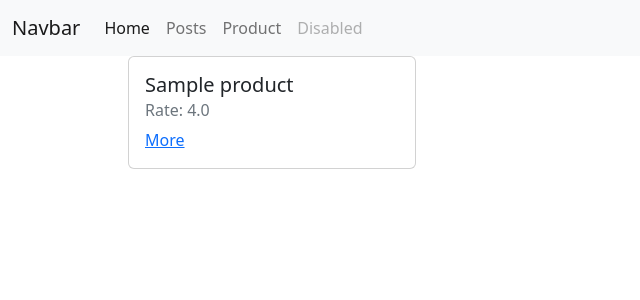
After one commit to SalavatSM/Salavat_Shakhnabiev_28-1, a Django app: page /products/ in a window 1280 px wide. The commit adds this page. Shown: the top 300 px of the page, without its empty margins (0-640 px from the left). Run offline with Django 4.2, Linux system fonts and the light colour scheme; tables that the repository leaves empty hold one stand-in row (values such as "Sample post").

Commit message:
Add new model Product, added it to DB, made func to display it.

```diff
--- a/posts/admin.py
+++ b/posts/admin.py
@@ -1,7 +1,10 @@
 from django.contrib import admin
 from posts.models import Post
+from posts.models import Product
+
 
 # Register your models here.
 
 
 admin.site.register(Post)
+admin.site.register(Product)
--- a/posts/models.py
+++ b/posts/models.py
@@ -1,4 +1,5 @@
 from django.db import models
+
 
 # Create your models here.
 
@@ -12,3 +13,16 @@ class Post(models.Model):
 
     def __str__(self):
         return self.title
+
+
+class Product(models.Model):
+    image = models.ImageField(null=True, blank=True)
+    title = models.CharField(max_length=255)
+    description = models.TextField()
+    price = models.FloatField(default=0)
+    added_date = models.DateTimeField(auto_now_add=True)
+    modified_date = models.DateTimeField(auto_now=True)
+    rate = models.FloatField(default=0)
+
+    def __str__(self):
+        return self.title
--- a/posts/views.py
+++ b/posts/views.py
@@ -3,6 +3,7 @@ from datetime import date
 from django.shortcuts import HttpResponse, redirect, render
 
 from posts.models import Post
+from posts.models import Product
 
 # Create your views here.
 """ MVC - Model View Controller """
@@ -24,3 +25,14 @@ def posts_view(request):
         }
 
         return render(request, 'posts/posts.html', context=context)
+
+
+def products_view(request):
+    if request.method == 'GET':
+        products = Product.objects.all()
+
+        context = {
+            'products': products
+        }
+
+        return render(request, 'products/products.html', context=context)
--- a/study_djangoProject_4month/urls.py
+++ b/study_djangoProject_4month/urls.py
@@ -18,7 +18,7 @@ from django.contrib import admin
 from django.urls import path
 
 #from posts.views import hello_view, redirect_to_youtube_view, redirect_to_google, redirect_to_github, helloview, goodby, now_date, now_date_v2
-from posts.views import main_page_view, posts_view
+from posts.views import main_page_view, posts_view, products_view
 
 # urlpatterns = [
 #     path('admin/', admin.site.urls),
@@ -37,5 +37,5 @@ urlpatterns = [
 
     path('', main_page_view),
     path('posts/', posts_view),
-
+    path('products/', products_view),
     ]
--- a/templates/layouts/index.html
+++ b/templates/layouts/index.html
@@ -29,7 +29,7 @@
           <a class="nav-link" href="/posts/">Posts</a>
         </li>
         <li class="nav-item">
-          <a class="nav-link" href="#">Pricing</a>
+          <a class="nav-link" href="/products">Product</a>
         </li>
         <li class="nav-item">
           <a class="nav-link disabled" href="#" tabindex="-1" aria-disabled="true">Disabled</a>
--- /dev/null
+++ b/templates/products/products.html
@@ -0,0 +1,27 @@
+{% extends 'layouts/index.html' %}
+
+{% block content %}
+
+    <style type="text/css">
+    .products {
+        width: 80%;
+        margin-left: 10%;
+        display: flex;
+        justify-content: space-between;
+        flex-wrap: wrap;
+    }
+</style>
+
+    <div class="products">
+        {% for product in products %}
+            <div class="card" style="width: 18rem;">
+                <div class="card-body">
+                    <h5 class="card-title">{{ product.title }}</h5>
+                    <h6 class="card-subtitle mb-2 text-muted">Rate: {{ product.rate }}</h6>
+                    <a href="#" class="card-link">More</a>
+                </div>
+            </div>
+        {% endfor %}
+    </div>
+
+{% endblock %}
```
Also changed, not shown: posts/migrations/0004_product.py (added).
